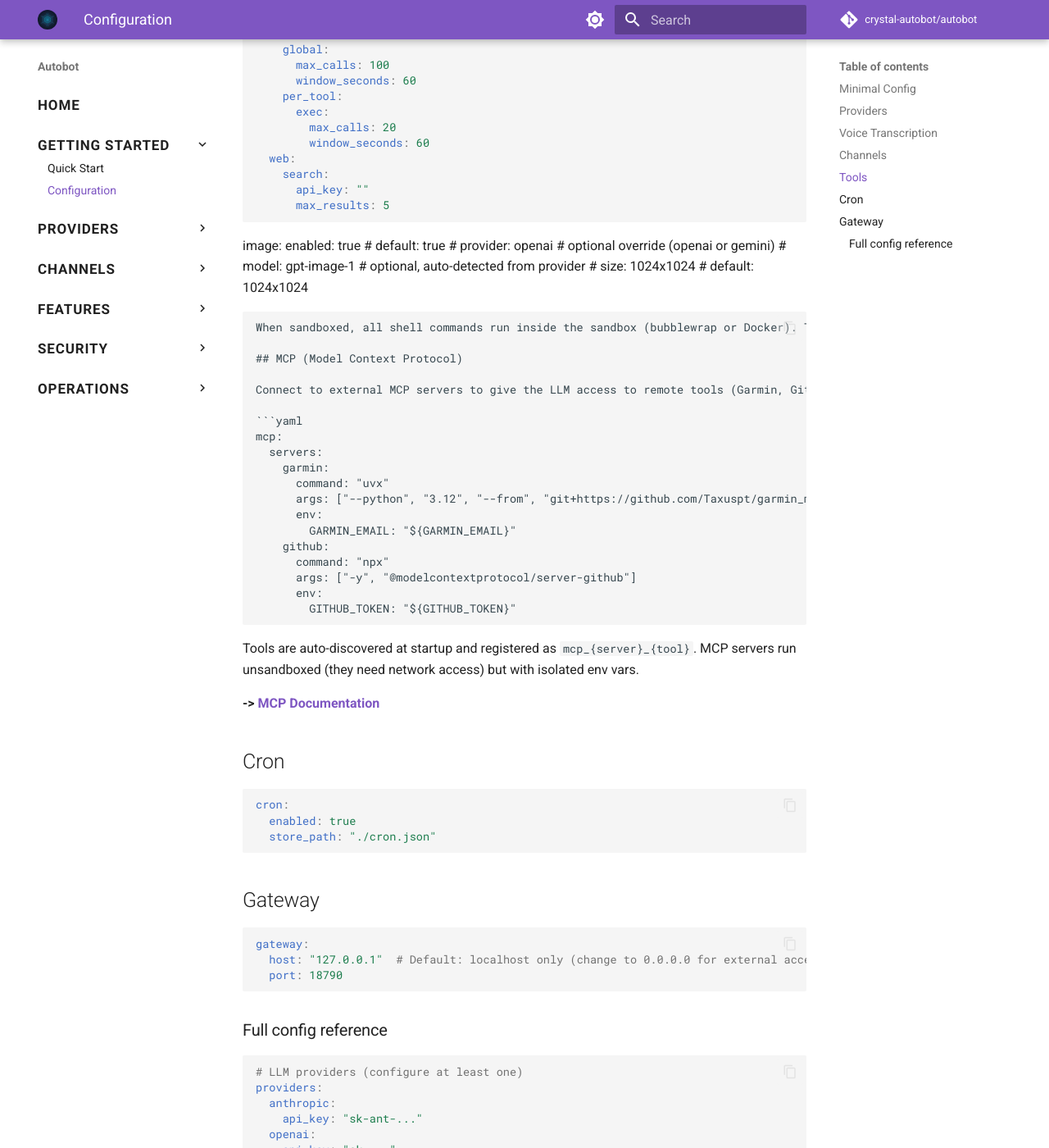
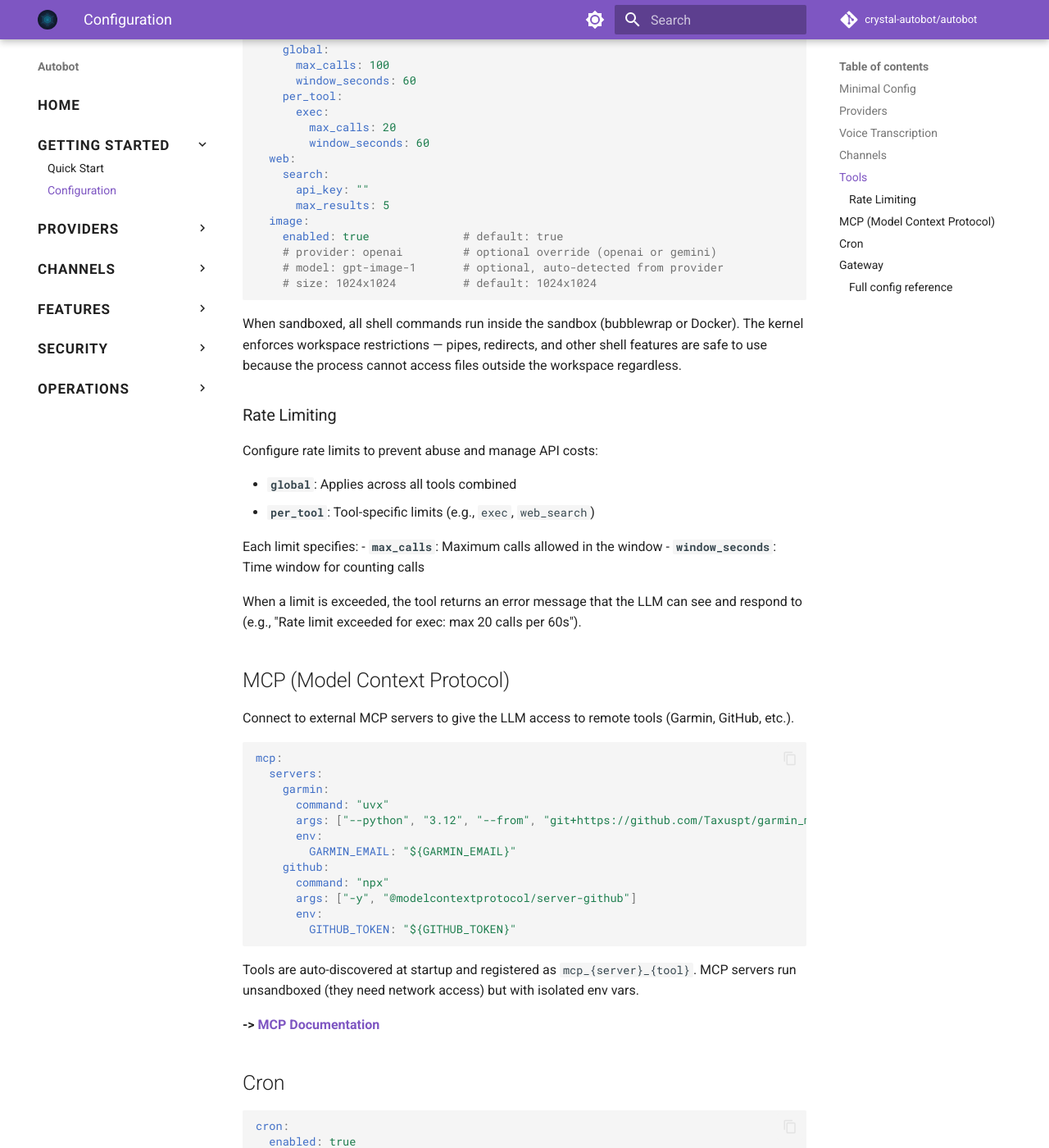
Before and after one commit to crystal-autobot/autobot, an MkDocs documentation site: the page built from docs/configuration.md, in a window 1280 px wide and 1400 px high, scrolled down 2222 px. Shown: the whole window at 82% size. Built offline with MkDocs 1.6.1 and Material for MkDocs 9.7.7, drawn with Linux system fonts in a browser that asks for light colours; comment, search, counter and statistics services are not loaded.

Commit message:
docs: add rate limiting documentation and fix yaml formatting

````diff
--- a/docs/configuration.md
+++ b/docs/configuration.md
@@ -102,7 +102,6 @@
     search:
       api_key: ""
       max_results: 5
-```
   image:
     enabled: true              # default: true
     # provider: openai         # optional override (openai or gemini)
@@ -111,6 +110,19 @@
 ```
 
 When sandboxed, all shell commands run inside the sandbox (bubblewrap or Docker). The kernel enforces workspace restrictions — pipes, redirects, and other shell features are safe to use because the process cannot access files outside the workspace regardless.
+
+### Rate Limiting
+
+Configure rate limits to prevent abuse and manage API costs:
+
+- **`global`**: Applies across all tools combined
+- **`per_tool`**: Tool-specific limits (e.g., `exec`, `web_search`)
+
+Each limit specifies:
+- **`max_calls`**: Maximum calls allowed in the window
+- **`window_seconds`**: Time window for counting calls
+
+When a limit is exceeded, the tool returns an error message that the LLM can see and respond to (e.g., "Rate limit exceeded for exec: max 20 calls per 60s").
 
 ## MCP (Model Context Protocol)
 
````
